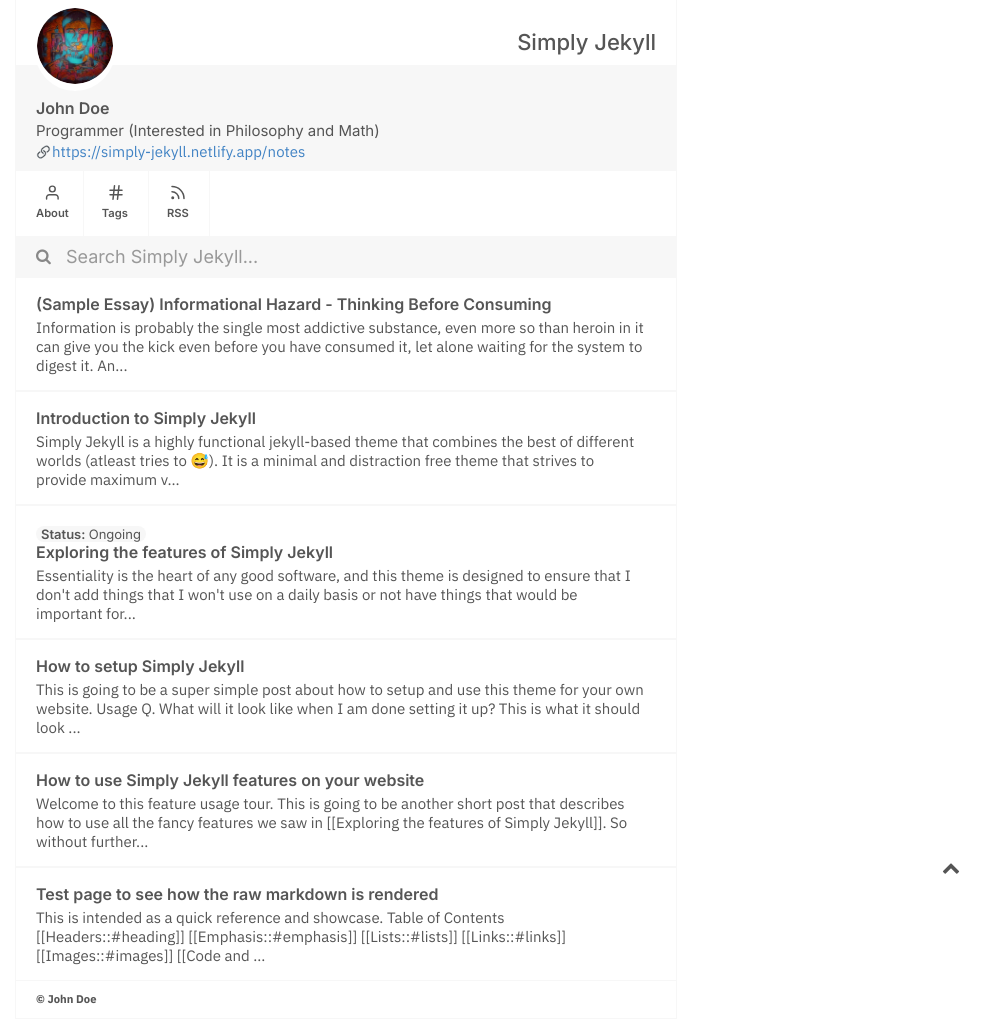
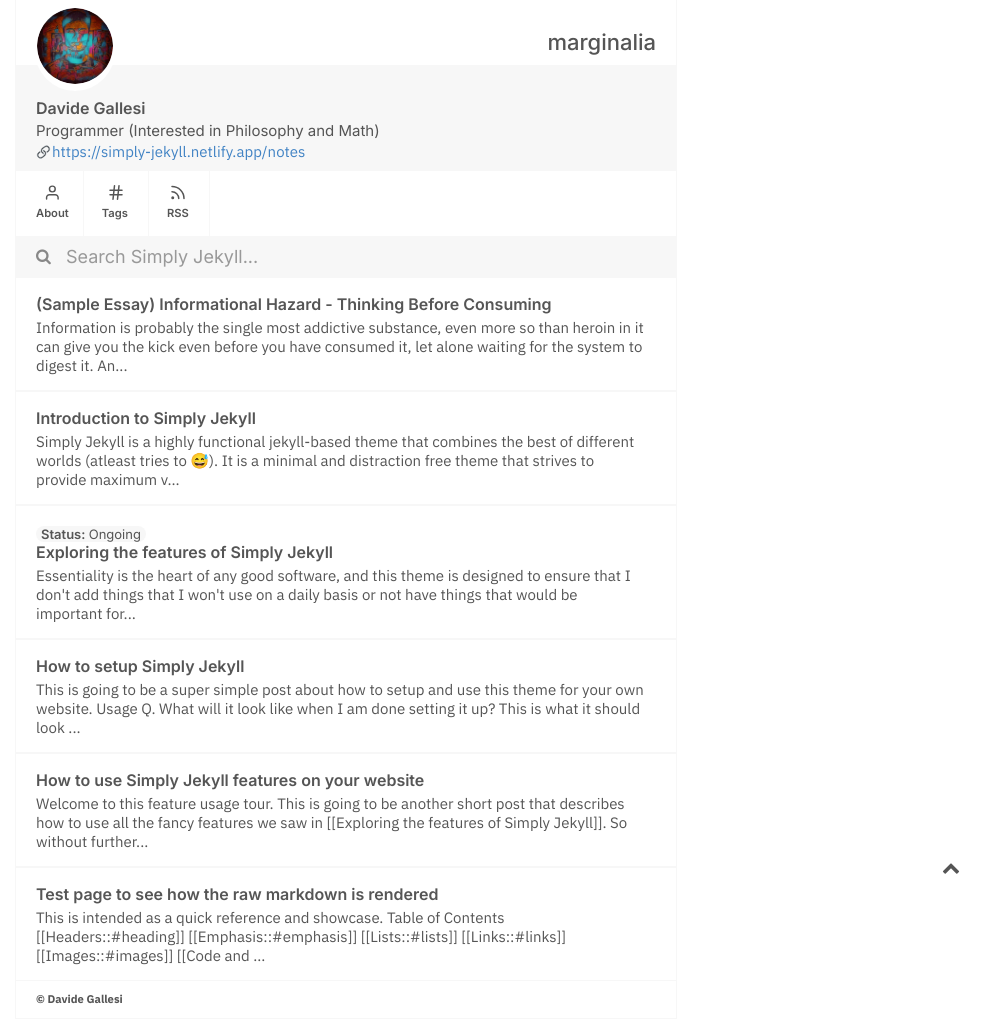
Before and after one commit to davidegallesi/garden, a Jekyll site: the page built from index.md, in a window 1280 px wide. Shown: the whole page, without its empty margins (294-1280 px from the left). Built offline with Jekyll 4.4.1, drawn with Linux system fonts in a browser that asks for light colours.

Commit message:
Update _config.yml

```diff
--- a/_config.yml
+++ b/_config.yml
@@ -1,12 +1,12 @@
-title: Simply Jekyll
-name: John Doe
+title: marginalia
+name: Davide Gallesi
 user_description: Programmer (Interested in Philosophy and Math)
 notes_url: "https://simply-jekyll.netlify.app"
 profile_pic: /assets/img/profile.png
 favicon: /assets/img/favicon.png
 copyright_name: John Doe
-baseurl: "/" # the subpath of your site, e.g. /blog
-url: "http://davidegallesi.github.io/garden/" # the base hostname & protocol for your site, e.g. http://example.com
+baseurl: "/garden" # the subpath of your site, e.g. /blog
+url: "http://davidegallesi.github.io/" # the base hostname & protocol for your site, e.g. http://example.com
 encoding: utf-8
 
 # Build settings
```
